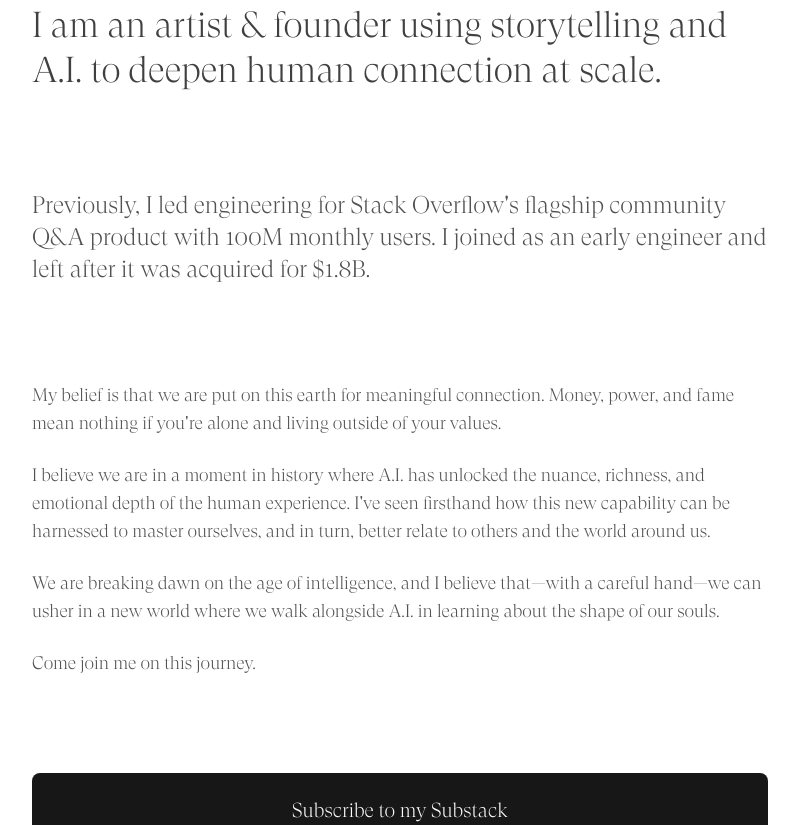
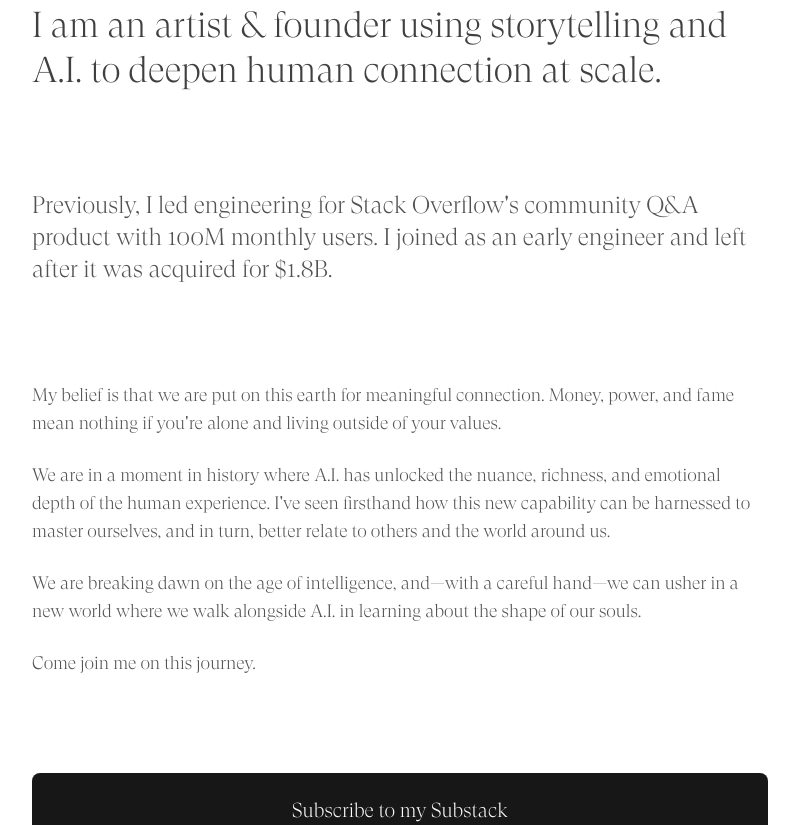
Before and after one commit to JonHMChan/jonhmchan.github.io, a plain HTML site: page index.html in a window 1280 px wide. Shown: the part 541-1366 px from the top of the page, without its empty margins (240-1039 px from the left). Drawn offline with nearby package versions, Linux system fonts and the light colour scheme.

Commit message:
Update index.html

```diff
--- a/index.html
+++ b/index.html
@@ -152,7 +152,7 @@
 
             <!-- Previous Experience Section -->
             <section class="mb-24">
-                <p class="text-2xl text-neutral-600 dark:text-neutral-300 mb-12 font-gt-super font-light">Previously, I led engineering for Stack Overflow's flagship community Q&amp;A product with 100M monthly users. I joined as an early engineer and left after it was acquired for $1.8B.</p>
+                <p class="text-2xl text-neutral-600 dark:text-neutral-300 mb-12 font-gt-super font-light">Previously, I led engineering for Stack Overflow's community Q&amp;A product with 100M monthly users. I joined as an early engineer and left after it was acquired for $1.8B.</p>
             </section>
 
             <!-- Beliefs Section -->
@@ -162,11 +162,11 @@
                         My belief is that we are put on this earth for meaningful connection. Money, power, and fame mean nothing if you're alone and living outside of your values.
                     </p>
                     <p class="mb-6">
-                        I believe we are in a moment in history where A.I. has unlocked the nuance, richness, and emotional depth of the human experience.
+                        We are in a moment in history where A.I. has unlocked the nuance, richness, and emotional depth of the human experience.
                         I've seen firsthand how this new capability can be harnessed to master ourselves, and in turn, better relate to others and the world around us.
                     </p>
                     <p class="mb-6">
-                        We are breaking dawn on the age of intelligence, and I believe that&mdash;with a careful hand&mdash;we can usher in a new world where we walk alongside A.I. in learning about the shape of our souls.
+                        We are breaking dawn on the age of intelligence, and&mdash;with a careful hand&mdash;we can usher in a new world where we walk alongside A.I. in learning about the shape of our souls.
                     </p>
                     <p class="mb-6">
                         Come join me on this journey.
```
